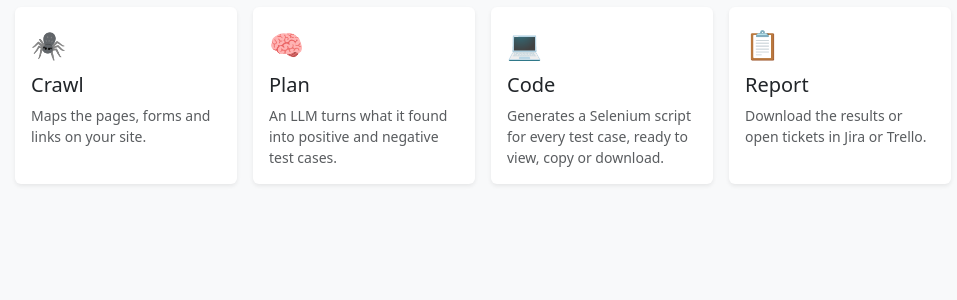
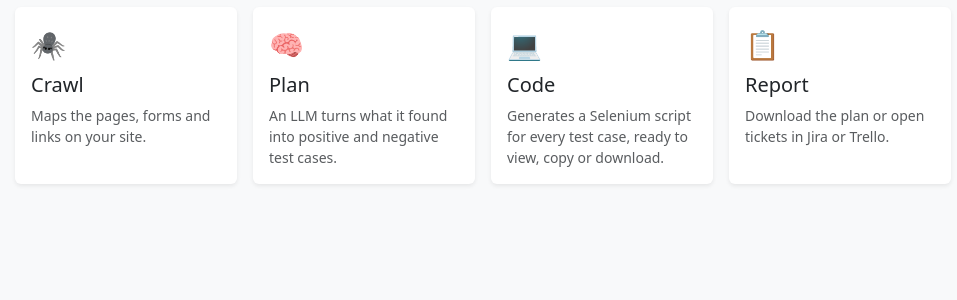
Before and after one commit to RaniAbu95/Captin-Fix-deployed, a Flask app: page / in a window 1280 px wide. Shown: the part 409-709 px from the top of the page, without its empty margins (157-1114 px from the left). Run offline with Flask 3, Linux system fonts and the light colour scheme; some libraries are stand-ins or nearby versions.

Commit message:
Landing page: Report card says 'Download the plan'
Co-Authored-By: Claude Opus 5.5 (1M context) <noreply@anthropic.com>

```diff
--- a/templates/landing.html
+++ b/templates/landing.html
@@ -69,7 +69,7 @@
             <div class="card-body">
               <div class="fs-3 mb-2">📋</div>
               <h5 class="card-title">Report</h5>
-              <p class="card-text text-muted small">Download the results or open tickets in Jira or Trello.</p>
+              <p class="card-text text-muted small">Download the plan or open tickets in Jira or Trello.</p>
             </div>
           </div>
         </div>
```
